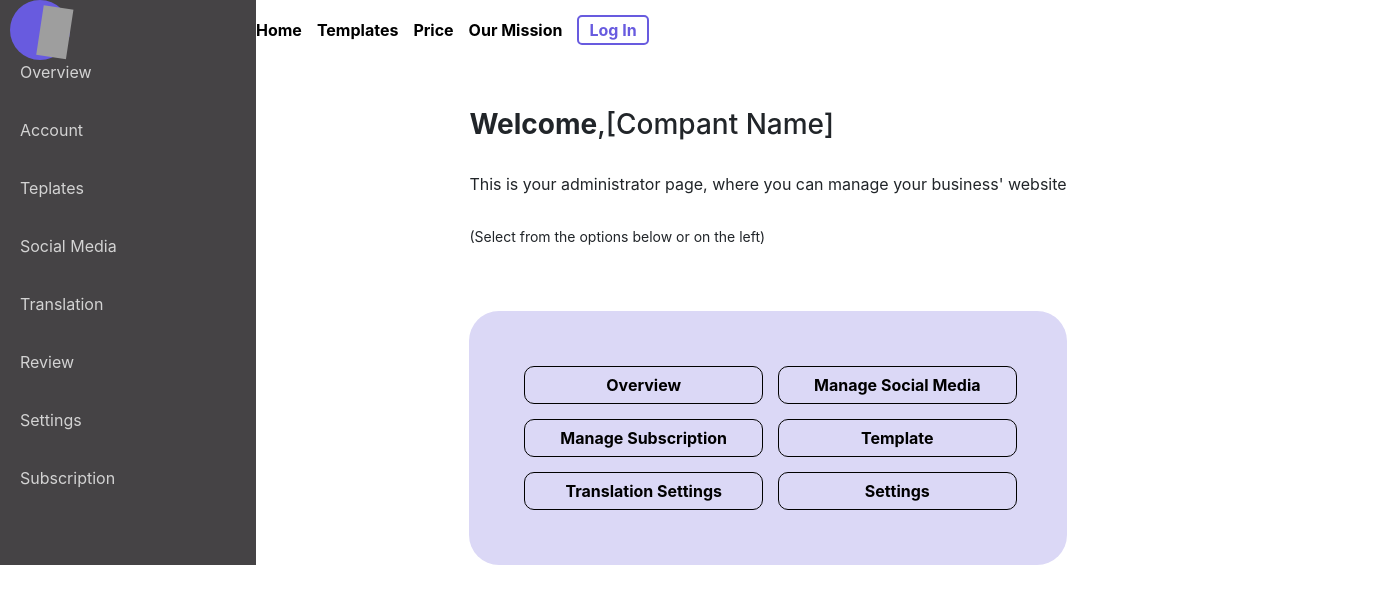
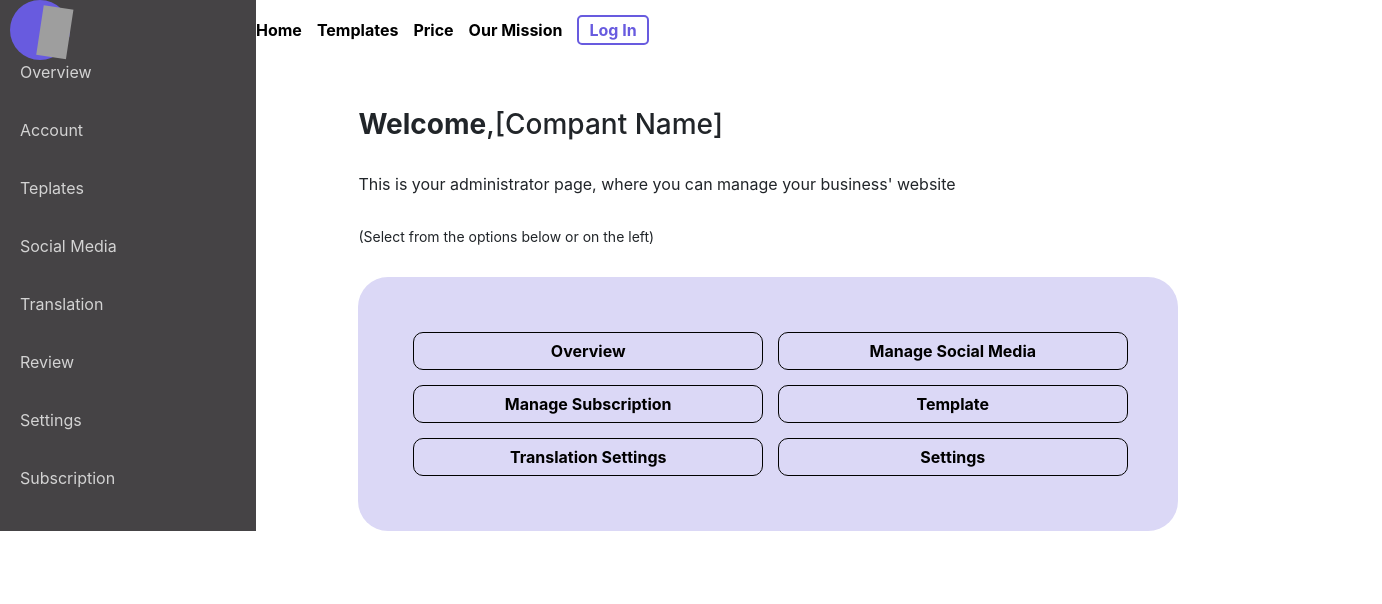
Before and after one commit to Hack-Diversity/batManagement, a React (Create React App) app: page /welcome in a window 1280 px wide. Shown: the top 604 px of the page, 1382 px wide, since content can reach past the window. Built offline with nearby package versions, Linux system fonts and the light colour scheme; grey boxes are pictures that could not be loaded; the HTML template or start-up script is replaced by a standard one.

Commit message:
fixed alignment in Welcome page

```diff
--- a/src/App.css
+++ b/src/App.css
@@ -49,11 +49,9 @@
 
 .nav{
   width:100%;
-  display:contents;
+  display:grid!important;
+  grid-template-columns:20% 80%;
   position:relative;
-  margin:0px; padding:0px;
-  justify-content: space-between;
-  flex:1;
 }
 
 .nav-container-dark{
@@ -269,31 +267,36 @@
 }
 
 .welcome{
-  display:grid; position:relative;
+  display:block;
+  position:relative;
   background-color: inherit;
-  justify-content: space-around;
 }
 
 .welcome-container{
   display:block;
+  width:100%;
   position:relative;
-  margin:6vh 0px;
+  margin:6vh 10% 20px 10%;
   padding:0px;
   align-items: center;
 }
 
 .welcome-headerText{
-  display: block;
+  display:contents;
   font-size-adjust: auto;
-  padding:0px 0px 20px 0px;
-  margin:0px;
+  padding:0px 0px 20px 20px;
+  margin:20px 0px 20px 0px;
+}
+
+.small{
+  margin:20px 0px 30px 0px!important;
 }
 
 .welcome-dashboard{
   display:grid;
   grid-gap:5px;
   grid-template-columns:repeat(2, 50%);
-  padding:50px; margin:0px;
+  padding:50px; margin:0px 10% 0px 10%;
   background-color: #DBD8F6;
   border-radius: 30px;
 }
--- a/src/components/navbar/NavbarDark.js
+++ b/src/components/navbar/NavbarDark.js
@@ -11,7 +11,7 @@ export default class NavbarDark extends Component {
      <>
      <Container className="nav-container" fluid>
        <Navbar className="w-100">
-         <Nav className="nav flex" style={{width:"100%", display:"grid", gridTemplateColumns:"20% 80%"}}>
+         <Nav className="nav flex" >
          <Navbar.Brand href="/" style={{backgroundColor:"#454345", position:"relative", display:"block", margin:"0px", padding:"0px"}}>
          <div className="nav-logo-dark">
          <div className="App-logo">
--- a/src/components/welcome/WelcomeMain.js
+++ b/src/components/welcome/WelcomeMain.js
@@ -24,7 +24,7 @@ function WelcomeMain() {
     <Sidebar />
     <div className="welcome">
       <section className="welcome-container">
-        <WelcomeCompany className="" name="[Compant Name]" />
+        <WelcomeCompany name="[Compant Name]" />
         <p className="mg">
           This is your administrator page,
           where you can manage your business' website
```
